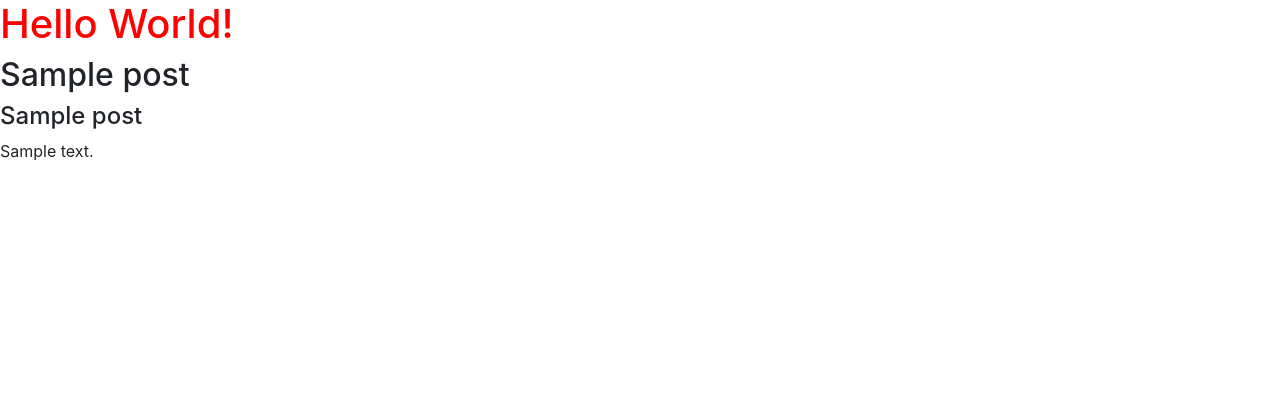
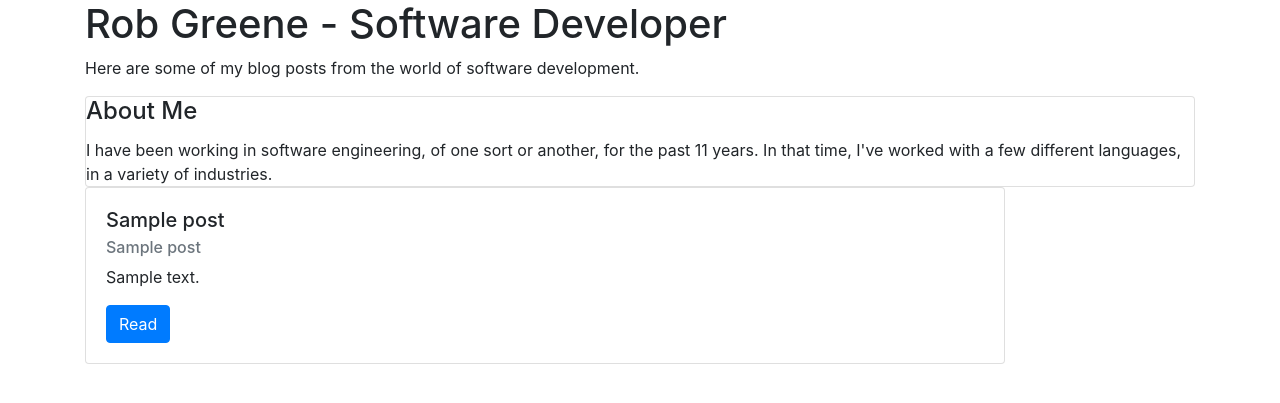
Before and after one commit to greener2/simple-blog, a Django app: page /blog/ in a window 1280 px wide. Shown: the top 403 px of the page. Run offline with Django 3.2, Linux system fonts and the light colour scheme; tables that the repository leaves empty hold one stand-in row (values such as "Sample post"); some libraries are stand-ins or nearby versions.

Commit message:
Added "about me" section Some simple styling Using generic views. Added post detail page, very simple. Customised admin page for posts.

```diff
--- a/blog/static/blog/style.css
+++ /dev/null
@@ -1,3 +0,0 @@
-h1 {
-    color: red;
-}
--- /dev/null
+++ b/blog/templates/blog/about-me.html
@@ -0,0 +1,5 @@
+<div class="card">
+    <h4 class="card-title">About Me</h4>
+    <p class="card-text">I have been working in software engineering, of one sort or another, for the past 11 years. In
+        that time, I've worked with a few different languages, in a variety of industries. </p>
+</div>
--- a/blog/templates/blog/base.html
+++ b/blog/templates/blog/base.html
@@ -9,7 +9,9 @@
     <link rel="stylesheet" type="text/css" href="{% static 'blog/style.css' %}"/>
 </head>
 <body>
-{% block content %}{% endblock %}
+<div class="container">
+    {% block content %}{% endblock %}
+</div>
 <script type="javascript" src="https://stackpath.bootstrapcdn.com/bootstrap/4.4.1/js/bootstrap.bundle.min.js"></script>
 </body>
 </html>
--- a/blog/templates/blog/index.html
+++ b/blog/templates/blog/index.html
@@ -1,8 +1,16 @@
 {% extends "blog/base.html" %}
 
 {% block content %}
-<h1>Hello World!</h1>
-    {% for post in posts %}
-        {% include "blog/post-summary.html" %}
+    <h1>Rob Greene - Software Developer</h1>
+    <p>Here are some of my blog posts from the world of software development.</p>
+    <div class="sidebar">
+         {% include "blog/about-me.html" %}
+    </div>
+    {% for post in post_list %}
+        <div class="row">
+            <div class="col-sm-10">
+                {% include "blog/post-summary.html" %}
+            </div>
+        </div>
     {% endfor %}
 {% endblock %}
--- a/blog/templates/blog/post-summary.html
+++ b/blog/templates/blog/post-summary.html
@@ -1,5 +1,8 @@
-<div class="post-summary">
-    <h2>{{ post.title }}</h2>
-    <h4>{{ post.subtitle }}</h4>
-    <p>{{ post.body }}</p>
+<div class="post-summary card">
+    <div class="card-body">
+        <h5 class="card-title">{{ post.title }}</h5>
+        <h6 class="card-subtitle mb-2 text-muted">{{ post.subtitle }}</h6>
+        <p class="card-text">{{ post.body|truncatewords_html:"20" }}</p>
+        <a href="{% url 'post_detail' post.id %}" class="btn btn-primary">Read</a>
+    </div>
 </div>
--- a/blog/urls.py
+++ b/blog/urls.py
@@ -3,5 +3,6 @@ from django.urls import path
 from blog import views
 
 urlpatterns = [
-    path('', views.index),
+    path('', views.PostList.as_view(), name="home"),
+    path('<int:pk>/', views.PostDetail.as_view(), name="post_detail")
 ]
--- a/blog/views.py
+++ b/blog/views.py
@@ -1,8 +1,17 @@
 from django.shortcuts import render
-
+from django.views import generic
 from blog.models import Post
 
 
-def index(request):
-    posts = Post.objects.all()
-    return render(request, "blog/index.html", context={"posts": posts})
+class PostList(generic.ListView):
+    queryset = Post.objects.all().order_by('-date_published')
+    template_name = "blog/index.html"
+
+
+class PostDetail(generic.DetailView):
+    model = Post
+    template_name = "blog/post-detail.html"
+
+# def index(request):
+#     posts = Post.objects.all()
+#     return render(request, "blog/index.html", context={"posts": posts})
```
Also changed, not shown: blog/admin.py (+7 -1 lines), blog/templates/blog/post-detail.html (added, +8 -0 lines).
